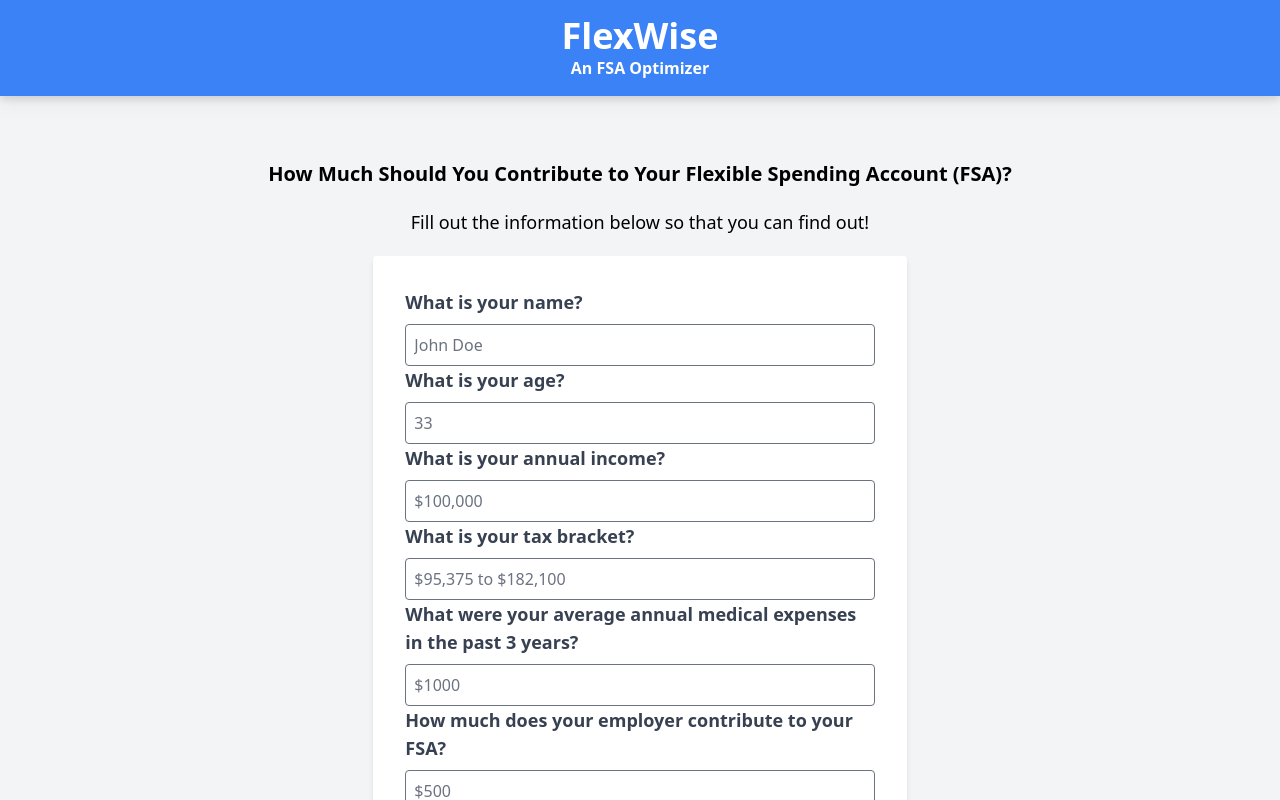
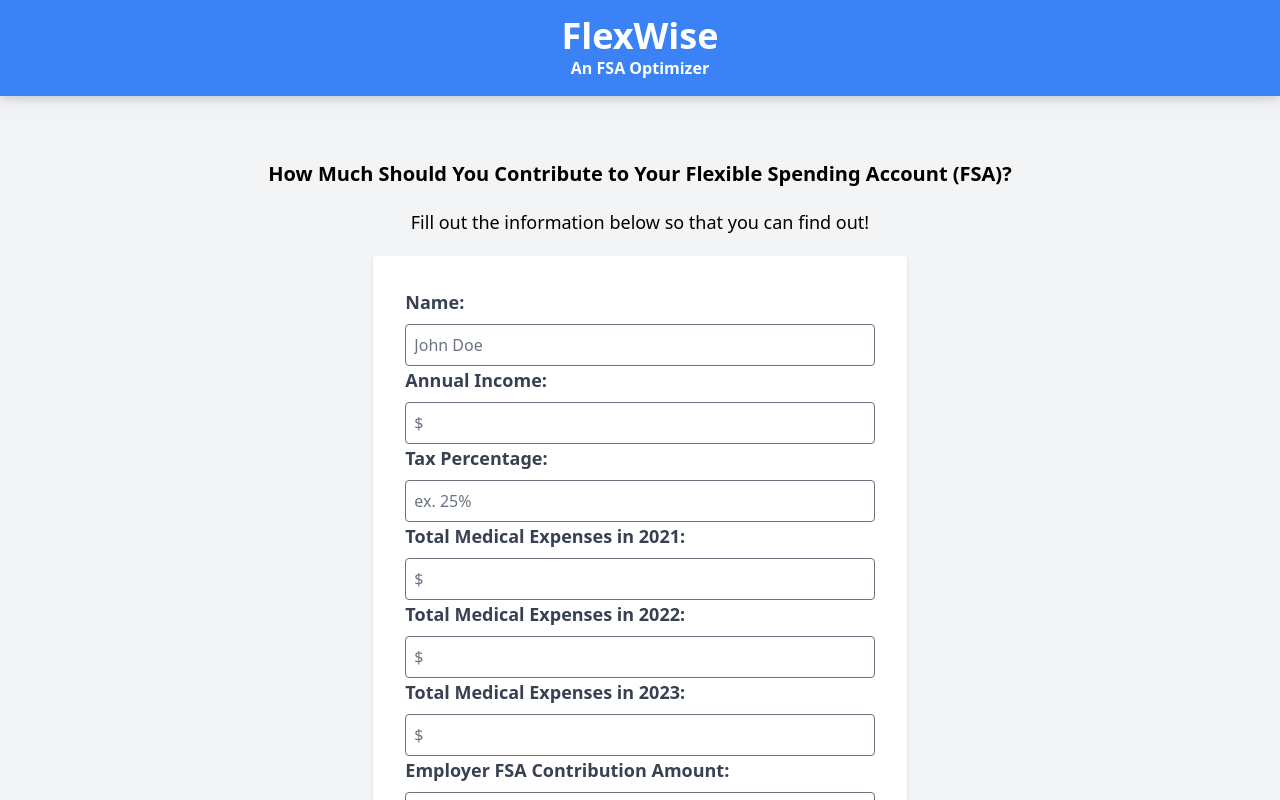
Before and after one commit to StabRabbitz/FSA, a React app: page /signedIn in a window 1280 px wide. Shown: the top 800 px of the page. Built offline with nearby package versions, Linux system fonts and the light colour scheme.

Commit message:
just a backup

```diff
--- a/src/components/FormComplex.js
+++ b/src/components/FormComplex.js
@@ -57,7 +57,7 @@ const FormComplex = () => {
       <div className='flex justify-center mt-5'>
         <form className="bg-white p-8 rounded shadow-md sm:w-5/12 ">
           <label className="text-lg font-semibold text-gray-700">
-            What is your name?
+            Name:
           </label>
           <input
             type="text"
@@ -67,53 +67,63 @@ const FormComplex = () => {
             onChange={handleChange}
           />
           <label className="text-lg font-semibold text-gray-700">
-            What is your age?
+            Annual Income:
           </label>
           <input
-            type="text"
+            type="number"
             className="w-full border rounded p-2 mt-2 focus:outline-none focus:border-blue-500"
-            name="age"
-            placeholder='33'
+            name="salary"
+            placeholder='$'
             onChange={handleChange}
           />
           <label className="text-lg font-semibold text-gray-700">
-            What is your annual income?
+            Tax Percentage:
           </label>
           <input
-            type="text"
+            type="number"
             className="w-full border rounded p-2 mt-2 focus:outline-none focus:border-blue-500"
-            name="salary"
-            placeholder='$100,000'
+            name="taxBracket"
+            placeholder='ex. 25%'
             onChange={handleChange}
           />
           <label className="text-lg font-semibold text-gray-700">
-            What is your tax bracket?
-          </label>
-          <input
-            type="text"
-            className="w-full border rounded p-2 mt-2 focus:outline-none focus:border-blue-500"
-            name="taxBracket"
-            placeholder='$95,375 to $182,100'
-            onChange={handleChange}
-          />
-          <label className="text-lg font-semibold text-gray-700">
-           What were your average annual medical expenses in the past 3 years?
+           Total Medical Expenses in 2021:
           </label>
           <input
             type="text"
             className="w-full border rounded p-2 mt-2 focus:outline-none focus:border-blue-500"
             name="pastExpenses"
-            placeholder='$1000'
+            placeholder='$'
             onChange={handleChange}
           />
           <label className="text-lg font-semibold text-gray-700">
-            How much does your employer contribute to your FSA?
+           Total Medical Expenses in 2022:
+          </label>
+          <input
+            type="text"
+            className="w-full border rounded p-2 mt-2 focus:outline-none focus:border-blue-500"
+            name="pastExpenses"
+            placeholder='$'
+            onChange={handleChange}
+          />
+          <label className="text-lg font-semibold text-gray-700">
+           Total Medical Expenses in 2023:
+          </label>
+          <input
+            type="text"
+            className="w-full border rounded p-2 mt-2 focus:outline-none focus:border-blue-500"
+            name="pastExpenses"
+            placeholder='$'
+            onChange={handleChange}
+          />
+          <label className="text-lg font-semibold text-gray-700">
+            Employer FSA Contribution Amount:
           </label>
           <input
             type="text"
             className="w-full border rounded p-2 mt-2 focus:outline-none focus:border-blue-500"
             name="employerContrib"
-            placeholder='$500'
+            placeholder='$'
             onChange={handleChange}
           />
           <button
```
